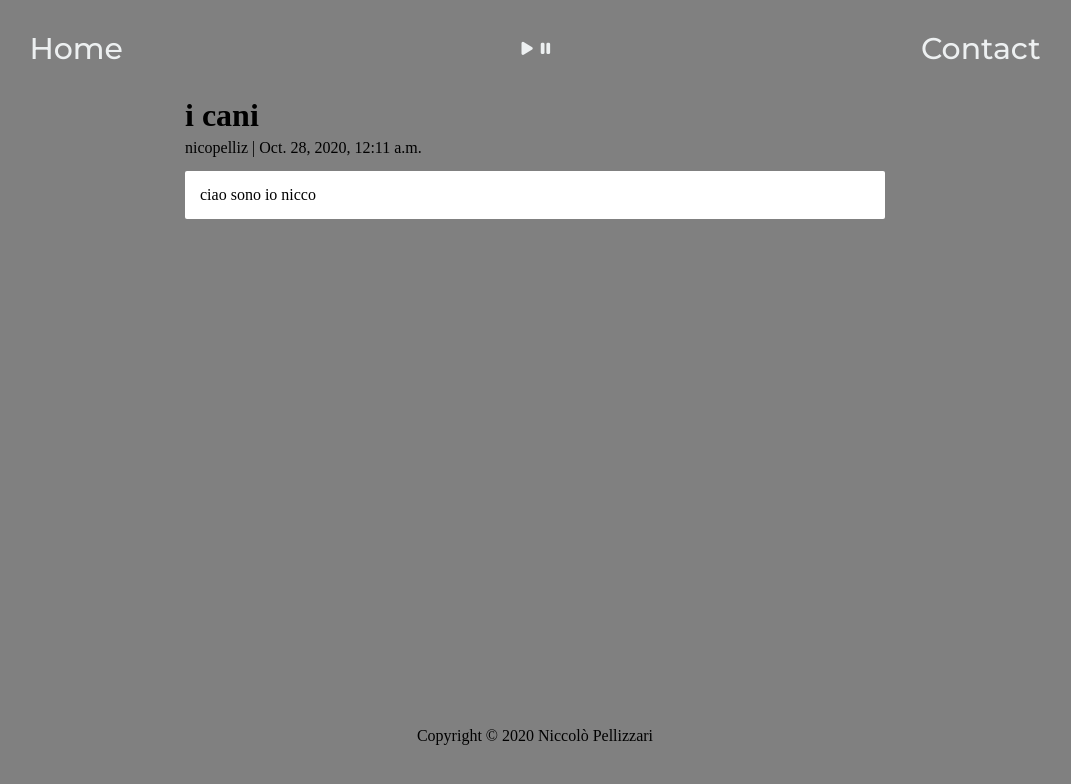
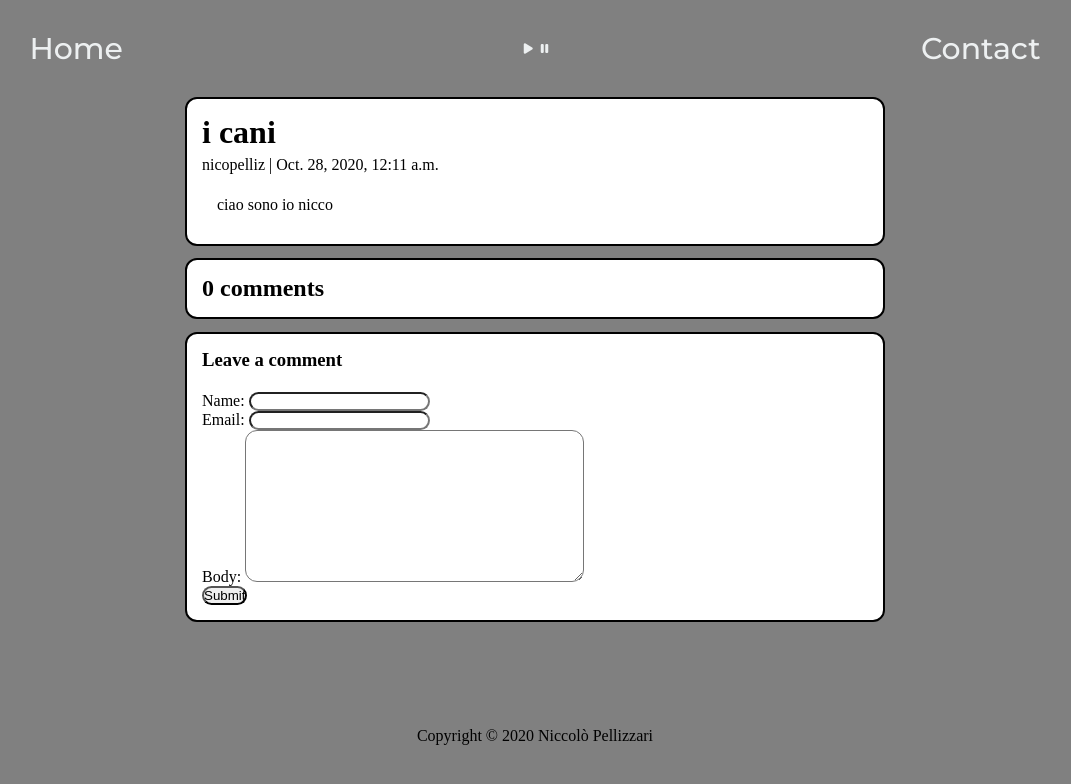
Before and after one commit to Nicopelliz/IlMIo-Sito, a Django app: a page that uses templates/base.html in a window 1280 px wide. Shown: the top 784 px of the page, without its empty margins (105-1176 px from the left). Run offline with Django 3.2, Linux system fonts and the light colour scheme; data comes from the database, SQL or seed files in the repository; both versions use the stored data as it was after the commit; some libraries are stand-ins or nearby versions.

Commit message:
blog+comment_setup

```diff
--- /dev/null
+++ b/contact_page/urls.py
@@ -0,0 +1,7 @@
+from django.urls import path
+from .views import send_email
+
+
+urlpatterns = [
+    path('', send_email, name='send_email'),
+]
--- /dev/null
+++ b/cryptoblog/forms.py
@@ -0,0 +1,8 @@
+from .models import Comment
+from django import forms
+
+
+class CommentForm(forms.ModelForm):
+    class Meta:
+        model = Comment
+        fields = ('name', 'email', 'body')
--- a/cryptoblog/urls.py
+++ b/cryptoblog/urls.py
@@ -1,7 +1,7 @@
-from . import views
+from .views import PostList, post_detail
 from django.urls import path
 
 urlpatterns = [
-    path('', views.PostList.as_view(), name='blog_home'),
-    path('<slug:slug>/', views.PostDetail.as_view(), name='post_detail'),
+    path('', PostList.as_view(), name='blog_home'),
+    path('<slug:slug>/', post_detail, name='post_detail')
 ]
--- a/cryptoblog/views.py
+++ b/cryptoblog/views.py
@@ -1,13 +1,34 @@
+from django.shortcuts import render, get_object_or_404
+from django.views.generic import ListView
 
-from django.views import generic
+from .forms import CommentForm
 from .models import Post
 
 
-class PostList(generic.ListView):
+class PostList(ListView):
     queryset = Post.objects.filter(status=1).order_by('-created_on')
     template_name = 'blog_page.html'
 
 
-class PostDetail(generic.DetailView):
-    model = Post
-    template_name = 'post_details.html'
+def post_detail(request, slug):
+    template_name1 = 'post_details.html'
+    post = get_object_or_404(Post, slug=slug)
+    comments = post.comments.filter(active=True)
+    new_comment = None
+    # Comment posted
+    if request.method == 'POST':
+        comment_form = CommentForm(data=request.POST)
+        if comment_form.is_valid():
+            # Create Comment object but don't save to database yet
+            new_comment = comment_form.save(commit=False)
+            # Assign the current post to the comment
+            new_comment.post = post
+            # Save the comment to the database
+            new_comment.save()
+    else:
+        comment_form = CommentForm()
+
+    return render(request, template_name1, {'post': post,
+                                            'comments': comments,
+                                            'new_comment': new_comment,
+                                            'comment_form': comment_form})
--- a/niccolopellizzari/settings.py
+++ b/niccolopellizzari/settings.py
@@ -37,9 +37,13 @@
     'django.contrib.sessions',
     'django.contrib.messages',
     'django.contrib.staticfiles',
+    # my apps
     'contact_page',
     'pages',
     'cryptoblog',
+    # third parties apps
+    'crispy_forms',
+
 ]
 
 MIDDLEWARE = [
--- a/niccolopellizzari/urls.py
+++ b/niccolopellizzari/urls.py
@@ -15,12 +15,11 @@
 """
 from django.contrib import admin
 from django.urls import path, include
-from contact_page import views
 
 
 urlpatterns = [
     path('admin/', admin.site.urls),
     path('', include('pages.urls')),
     path('crypto-blog/', include('cryptoblog.urls')),
-    path('contact/', views.send_email, name='send_email'),
+    path('contact/', include('contact_page.urls'))
 ]
--- a/static/css/crypto-blog.css
+++ b/static/css/crypto-blog.css
@@ -45,9 +45,15 @@
 .title-text {
     font-weight: 900;
 }
+
+
 .text-muted {
     margin-top:5px;
-    margin-bottom: 2%;
+    margin-bottom: 1%;
+}
+
+hr {
+    margin-left: -100px;
 }
 
 .card-text{
--- a/templates/base.html
+++ b/templates/base.html
@@ -31,7 +31,7 @@
 
 .fas {
     padding:4px;
-    font-size: 15px
+    font-size: 12px
 }
 
 .push-right {
--- a/templates/blog_page.html
+++ b/templates/blog_page.html
@@ -28,9 +28,9 @@
             {% for post in post_list %}
             <div class="card mb-4">
                 <div class="card-body">
+                    <p class="h6">by {{post.author.first_name}} {{post.author.last_name}} ||| {{ post.created_on}} </p>
                     <h2 class="card-title">{{ post.title }}</h2>
-                    <p class="h6">{{ post.author }} | {{ post.created_on}} </p>
-                    <p>{{post.content|slice:":200" }}</p>
+                    <p>{{post.content|slice:":200" }}</p><br>
                     <a href="{% url 'post_detail' post.slug  %}" class="btn btn-primary">Read More &rarr;</a>
                 </div>
             </div>
--- a/templates/post_details.html
+++ b/templates/post_details.html
@@ -5,19 +5,57 @@
 {% block content %}
 
 <head>
-<link href="{% static 'css/crypto-blog.css' %}" rel="stylesheet" type="text/css">
+    <link href="{% static 'css/crypto-blog.css' %}" rel="stylesheet" type="text/css">
 </head>
 
+
 <div class="container2">
-  <div class="row">
-    <div class="col-md-8  card  mb-4  mt-3  left top">
-      <div>
-        <h1 class="title-text">{% block title %} {{ object.title }} {% endblock title %}</h1>
-        <p class=" text-muted">{{ post.author }} | {{ post.created_on }}</p>
-        <p class="card-text ">{{ object.content | safe }}</p>
-      </div>
+    <div class="row">
+        <div class="col-md-8 card mb-4  mt-3 left  top">
+            <div class="card-body">
+                <h1>{% block title %} {{ post.title }} {% endblock title %}</h1>
+                <p class=" text-muted">{{ post.author }} | {{ post.created_on }}</p>
+                <p class="card-text ">{{ post.content | safe }}</p>
+            </div>
+        </div>
+
+        <div class="col-md-8 card mb-4  mt-3 ">
+            <div class="card-body">
+                <!-- comments -->
+                <h2>{{ comments.count }} comments</h2>
+                <ul>
+                    {% for comment in comments %}
+                    <li>
+                        <div class="comments" style="padding: 10px;">
+                            <p class="font-weight-bold">
+                                {{ comment.name }}
+                                <span class=" text-muted font-weight-normal">
+                                  {{ comment.created_on }}
+                                </span>
+                            </p>
+                            {{ comment.body | linebreaks }}
+                        </div>
+                    </li>
+                    {% endfor %}
+                </ul>
+            </div>
+        </div>
+        <div class="col-md-8 card mb-4  mt-3 ">
+            <div class="card-body">
+                {% if new_comment %}
+                <div class="alert alert-success" role="alert">
+                    Your comment is awaiting moderation
+                </div>
+                {% else %}
+                <h3>Leave a comment</h3>
+                <form method="post" style="margin-top: 1.3em;">
+                    {{ comment_form.as_p }}
+                    {% csrf_token %}
+                    <button class="btn btn-primary  btn-lg" type="submit">Submit</button>
+                </form>
+                {% endif %}
+            </div>
+        </div>
     </div>
-  </div>
 </div>
-
 {% endblock content %}
```
Also changed, not shown: cryptoblog/admin.py (+12 -1 lines), db.sqlite3.
